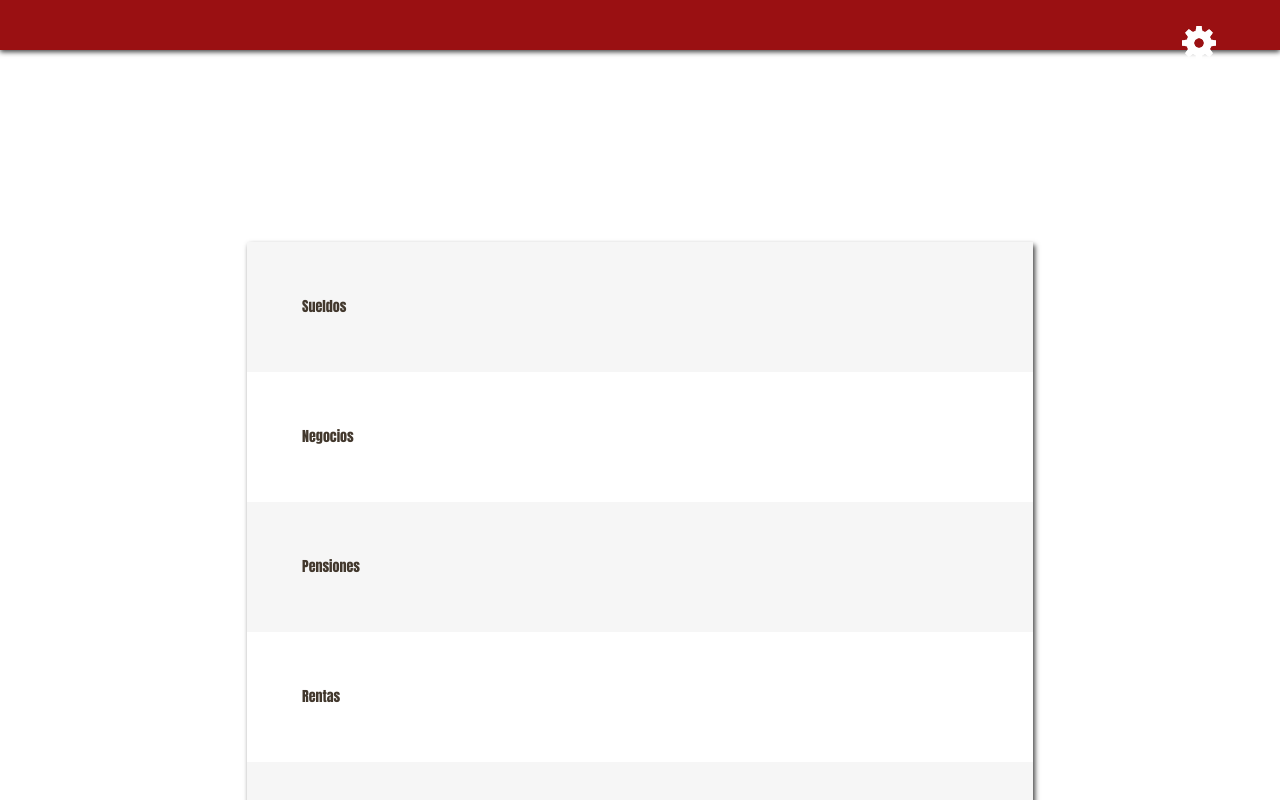
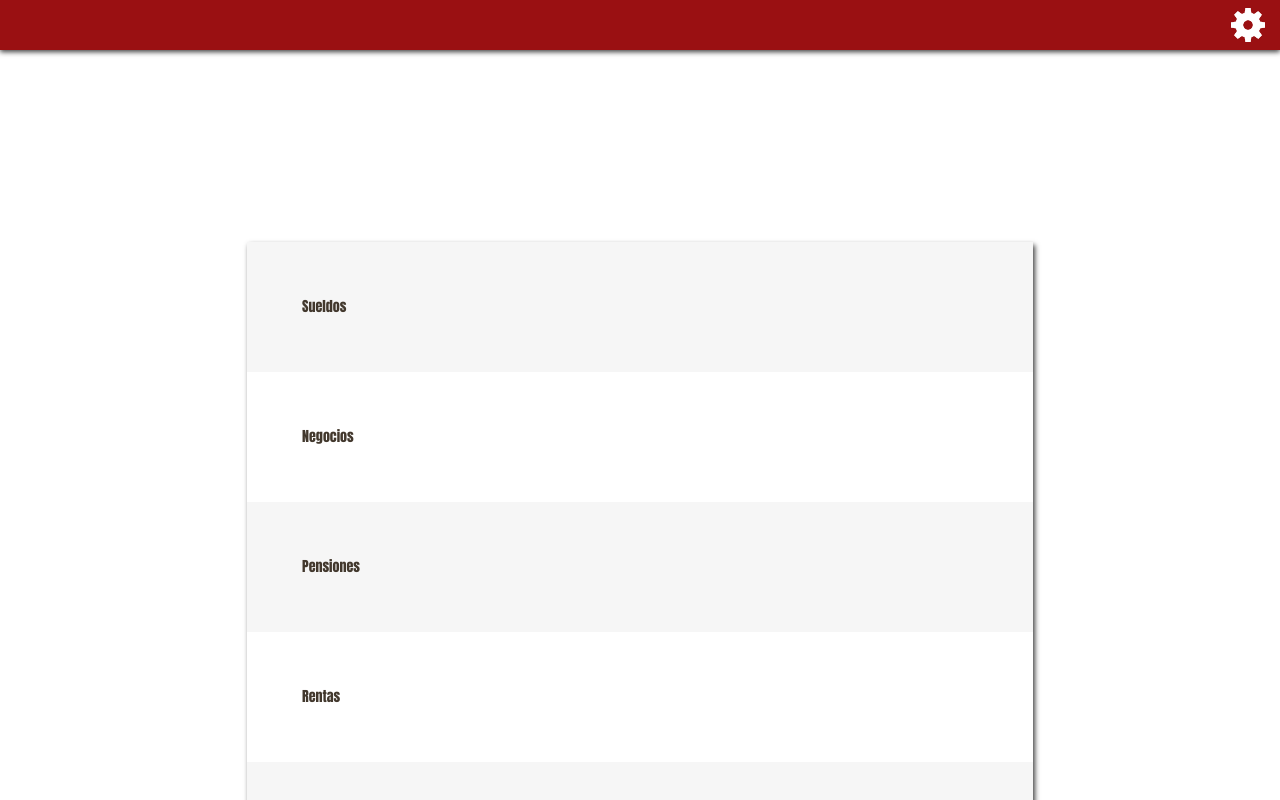
Before and after one commit to juanortiz10/Gastos, a plain HTML site: page views/two.html in a window 1280 px wide. Shown: the top 800 px of the page. Drawn offline with Linux system fonts and the light colour scheme.

Commit message:
Hoja de estilos agregada

```diff
--- a/css/stylesheet.css
+++ b/css/stylesheet.css
@@ -25,8 +25,8 @@ div.toolbar{
 img.icons{
   float: right;
   width: 34px;
-  margin-top: 2%;
-  margin-right: 5%;
+  margin-top: 8px;
+  margin-right: 15px;
 }
 table#main_table{
   -webkit-box-shadow: 2px 3px 5px 0px rgba(0,0,0,0.75);
--- a/views/two.html
+++ b/views/two.html
@@ -10,7 +10,7 @@
   </head>
   <body>
       <div class="toolbar">
-      <img src="../icons/settings.png" alt="set" class="icons" /></div>
+      <a href="#"><img src="../icons/settings.png" alt="set" class="icons" /></a></div>
       <div class="container" id="main">
         <div class="table_container">
             <table id="main_table" >
```
